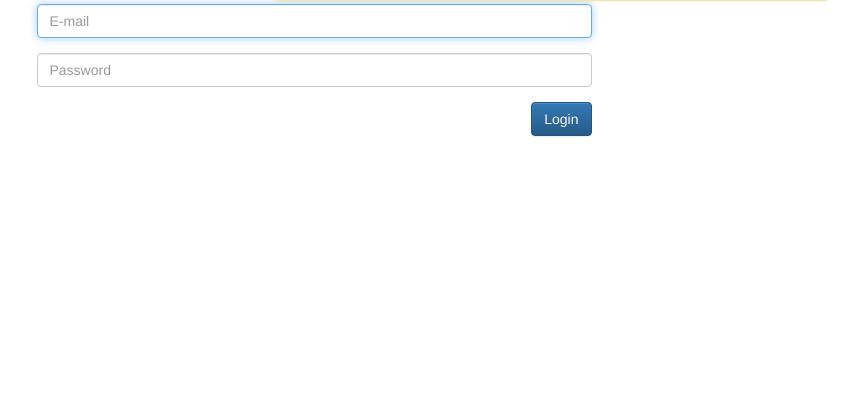
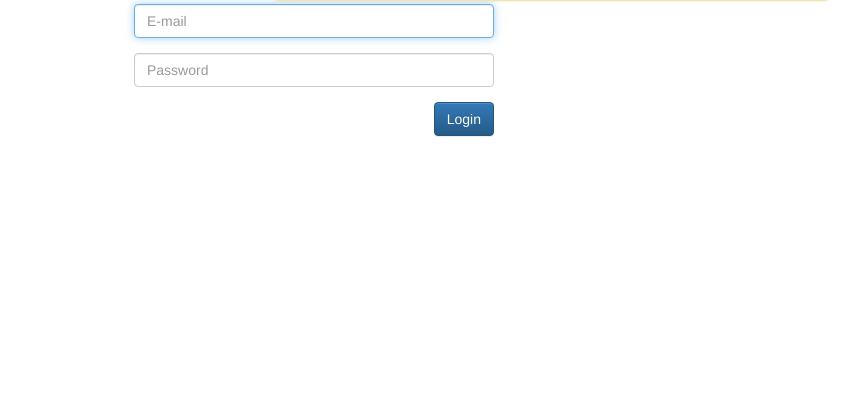
Before and after one commit to illusion1993/django-inventory, a Django app: page /login/?next=/items/add/ in a window 1280 px wide. Shown: the part 66-471 px from the top of the page, without its empty margins (326-1185 px from the left). Run offline with Django 3.2, Linux system fonts and the light colour scheme; some libraries are stand-ins or nearby versions.

Commit message:
Altered login form

```diff
--- a/inventory/templates/login.html
+++ b/inventory/templates/login.html
@@ -4,7 +4,7 @@
 
 {% block content %}
     <div class="row">
-        <div class="col-md-6 col-md-offset-3">
+        <div class="col-md-4 col-md-offset-4">
             <form role="form" method="POST" action="">
                 {% csrf_token %}
                 <fieldset>
```
